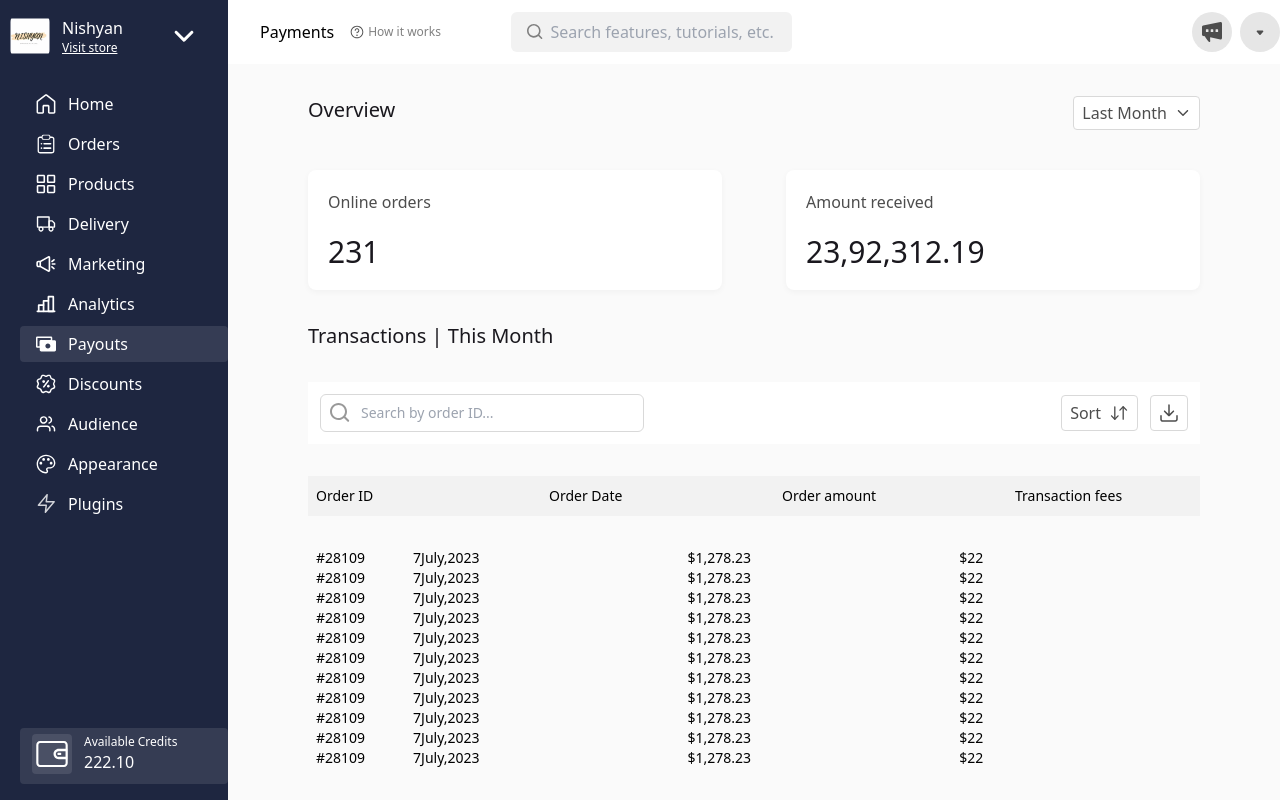
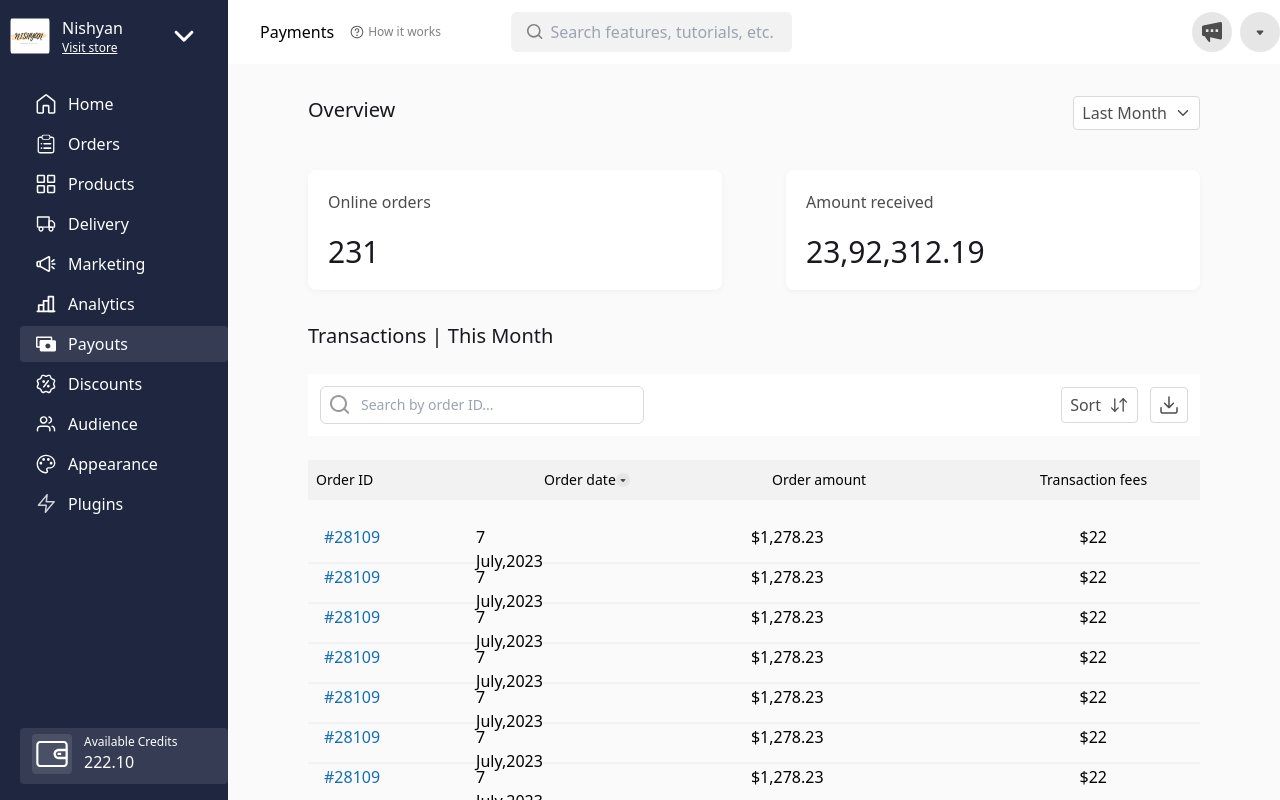
Before and after one commit to puneeeeeeet/Dukaan, a React (Create React App) app: page / in a window 1280 px wide. Built offline with nearby package versions, Linux system fonts and the light colour scheme.

Commit message:
completed

```diff
--- a/src/components/transactions/index.js
+++ b/src/components/transactions/index.js
@@ -1,91 +1,86 @@
 import React from "react";
 import Filters from "./filters";
 import { Icon } from "../icon";
-import { Menu } from "../../icons/menu";
-import { Info } from "../../icons/info";
+import { ArrowNav } from "../../icons/arrowNav";
 
-const orderHeadings = [
+const table = [
   {
-    title: "Order ID",
-    icon: {},
+    id: "#28109",
+    date: "7 July,2023",
+    amount: "$1,278.23",
+    fee: "$22",
   },
   {
-    title: "Order Date",
-    icon: { Menu },
+    id: "#28109",
+    date: "7 July,2023",
+    amount: "$1,278.23",
+    fee: "$22",
   },
   {
-    title: "Order amount",
-    icon: {},
+    id: "#28109",
+    date: "7 July,2023",
+    amount: "$1,278.23",
+    fee: "$22",
   },
   {
-    title: "Transaction fees",
-    icon: { Info },
+    id: "#28109",
+    date: "7 July,2023",
+    amount: "$1,278.23",
+    fee: "$22",
+  },
+  {
+    id: "#28109",
+    date: "7 July,2023",
+    amount: "$1,278.23",
+    fee: "$22",
+  },
+  {
+    id: "#28109",
+    date: "7 July,2023",
+    amount: "$1,278.23",
+    fee: "$22",
+  },
+  {
+    id: "#28109",
+    date: "7 July,2023",
+    amount: "$1,278.23",
+    fee: "$22",
+  },
+  {
+    id: "#28109",
+    date: "7 July,2023",
+    amount: "$1,278.23",
+    fee: "$22",
+  },
+  {
+    id: "#28109",
+    date: "7 July,2023",
+    amount: "$1,278.23",
+    fee: "$22",
+  },
+  {
+    id: "#28109",
+    date: "7 July,2023",
+    amount: "$1,278.23",
+    fee: "$22",
+  },
+  {
+    id: "#28109",
+    date: "7 July,2023",
+    amount: "$1,278.23",
+    fee: "$22",
+  },
+  {
+    id: "#28109",
+    date: "7 July,2023",
+    amount: "$1,278.23",
+    fee: "$22",
   },
 ];
 
-
-const table =[
-    {
-        id:"#28109",
-        date:"7July,2023",
-        amount:"$1,278.23",
-        fee:"$22",
-    },{
-      id:"#28109",
-      date:"7July,2023",
-      amount:"$1,278.23",
-      fee:"$22",
-  },{
-    id:"#28109",
-    date:"7July,2023",
-    amount:"$1,278.23",
-    fee:"$22",
-},{
-  id:"#28109",
-  date:"7July,2023",
-  amount:"$1,278.23",
-  fee:"$22",
-},{
-  id:"#28109",
-  date:"7July,2023",
-  amount:"$1,278.23",
-  fee:"$22",
-},{
-  id:"#28109",
-  date:"7July,2023",
-  amount:"$1,278.23",
-  fee:"$22",
-},{
-  id:"#28109",
-  date:"7July,2023",
-  amount:"$1,278.23",
-  fee:"$22",
-},{
-  id:"#28109",
-  date:"7July,2023",
-  amount:"$1,278.23",
-  fee:"$22",
-},{
-  id:"#28109",
-  date:"7July,2023",
-  amount:"$1,278.23",
-  fee:"$22",
-},{
-  id:"#28109",
-  date:"7July,2023",
-  amount:"$1,278.23",
-  fee:"$22",
-},{
-  id:"#28109",
-  date:"7July,2023",
-  amount:"$1,278.23",
-  fee:"$22",
-},
-]
-
 const Transactions = () => {
   return (
-    <div className="flex flex-col w-full gap-8">
+    <div className="flex flex-col w-full gap-6">
       <div className="text-[#1A181E] text-xl font-medium">
         Transactions | This Month
       </div>
@@ -93,39 +88,27 @@ const Transactions = () => {
         <Filters />
       </div>
       <div className=" bg-searchBar items-center w-full h-10 gap-x-10 inline-flex ">
-        {orderHeadings?.map((btn) => {
+        <div className="w-60  ml-2 text-sm   ">Order ID</div>
+        <div className="w-60  ml-2 text-sm inline-flex items-center  ">
+          Order date
+          <Icon icon={ArrowNav} size="extraSmall" />
+        </div>
+        <div className="w-60  ml-2 text-sm   ">Order amount</div>
+        <div className="w-60  ml-2 px-10 text-sm   ">Transaction fees</div>
+      </div>
+      <div className="w-full  flex flex-col">
+        {table?.map((btn) => {
           return (
-            <div className="w-60  ml-2 text-sm    ">
-              {btn.title}
-              {/* <Icon {orderHeadings.icon} size="extraSmall" /> */}
-            </div>
+            <tr>
+              <div className=" w-full h-10 border-b-2 border-searchBar items-center   ">
+                <td className="w-60 px-4 text-[#146EB4]">{btn.id}</td>
+                <td className=" w-60 px-20  justify-end">{btn.date}</td>
+                <td className="w-60 px-32">{btn.amount}</td>
+                <td className="w-60 ml-10 px-32">{btn.fee}</td>
+              </div>
+            </tr>
           );
         })}
-      </div>
-      <div className="w-full gap-x-10 flex flex-col">
-
-        {
-            table?.map((btn)=>{
-                return(
-                    <div className="w-60 gap-x-10 items-center flex ">
-                    <div className=" pr-40 ml-2 text-sm gap-x-10 inline-flex">
-                        {btn.id}
-                      <div className=" pr-40 ml-2 text-sm gap-x-10 inline-flex">
-                        {btn.date}
-                        </div>
-                      <div className=" pr-40 ml-2 text-sm gap-x-10 inline-flex">
-                        {btn.amount}
-                        </div>
-                    <div className="pr-40 ml-2 text-sm gap-x-10 inline-flex">
-                      {btn.fee}
-                    </div>
-                </div>
-                </div>
-
-                )
-            })
-        }
-
       </div>
     </div>
   );
--- a/src/icons/info.js
+++ b/src/icons/info.js
@@ -1,9 +1,11 @@
 const Info=({height,width,...props})=>{
     <svg width={width} height={height} {...props} viewBox="0 0 14 14" fill="none" xmlns="http://www.w3.org/2000/svg">
-<g clip-path="url(#clip0_0_5817)">
+<g id="Outlined / Info" clip-path="url(#clip0_0_5817)">
+<g id="Vector">
 <path fill-rule="evenodd" clip-rule="evenodd" d="M7.0002 1.63353C4.03627 1.63353 1.63353 4.03627 1.63353 7.0002C1.63353 9.96412 4.03627 12.3669 7.0002 12.3669C9.96412 12.3669 12.3669 9.96412 12.3669 7.0002C12.3669 4.03627 9.96412 1.63353 7.0002 1.63353ZM0.700195 7.0002C0.700195 3.5208 3.5208 0.700195 7.0002 0.700195C10.4796 0.700195 13.3002 3.5208 13.3002 7.0002C13.3002 10.4796 10.4796 13.3002 7.0002 13.3002C3.5208 13.3002 0.700195 10.4796 0.700195 7.0002Z" fill="#4D4D4D"/>
 <path fill-rule="evenodd" clip-rule="evenodd" d="M7.00019 6.62382C7.25793 6.62382 7.46686 6.83276 7.46686 7.09049L7.46687 9.44604C7.46687 9.70377 7.25794 9.9127 7.00021 9.9127C6.74247 9.9127 6.53354 9.70377 6.53354 9.44604L6.53353 7.09049C6.53353 6.83276 6.74246 6.62382 7.00019 6.62382Z" fill="#4D4D4D"/>
 <path fill-rule="evenodd" clip-rule="evenodd" d="M7.52801 4.75852C7.52801 5.05002 7.29171 5.28633 7.00021 5.28633C6.70871 5.28633 6.4724 5.05002 6.4724 4.75852C6.4724 4.46702 6.70871 4.23072 7.00021 4.23072C7.29171 4.23072 7.52801 4.46702 7.52801 4.75852Z" fill="#4D4D4D"/>
+</g>
 </g>
 <defs>
 <clipPath id="clip0_0_5817">
```
